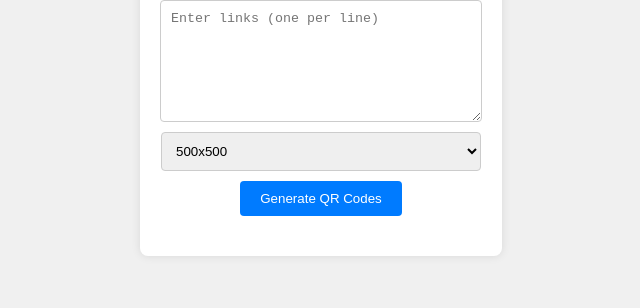
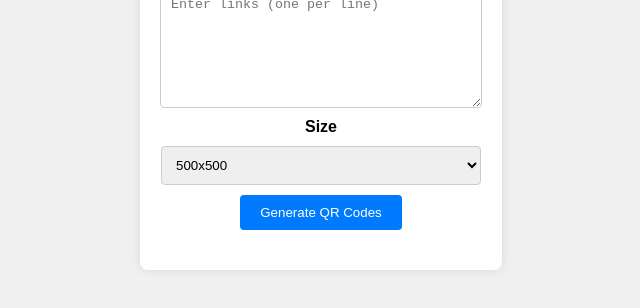
Before and after one commit to lamkh1219/qr_code_generator, a plain HTML site: page index.html in a window 1280 px wide. Shown: the part 322-630 px from the top of the page, without its empty margins (319-959 px from the left). Drawn offline with Linux system fonts and the light colour scheme.

Commit message:
Update index.html

```diff
--- a/index.html
+++ b/index.html
@@ -90,12 +90,18 @@
             word-break: break-all;
             max-width: 100px;
         }
+        .size-label {
+            margin: 10px 0 5px 0;
+            font-size: 16px;
+            font-weight: bold;
+        }
     </style>
 </head>
 <body>
     <div class="container">
         <h1>QR Code Generator</h1>
         <textarea id="userInput" placeholder="Enter links (one per line)" required></textarea>
+        <div class="size-label">Size</div>
         <select id="sizeSelect" onchange="toggleCustomSizeInput()">
             <option value="100x100">100x100</option>
             <option value="300x300">300x300</option>
```
